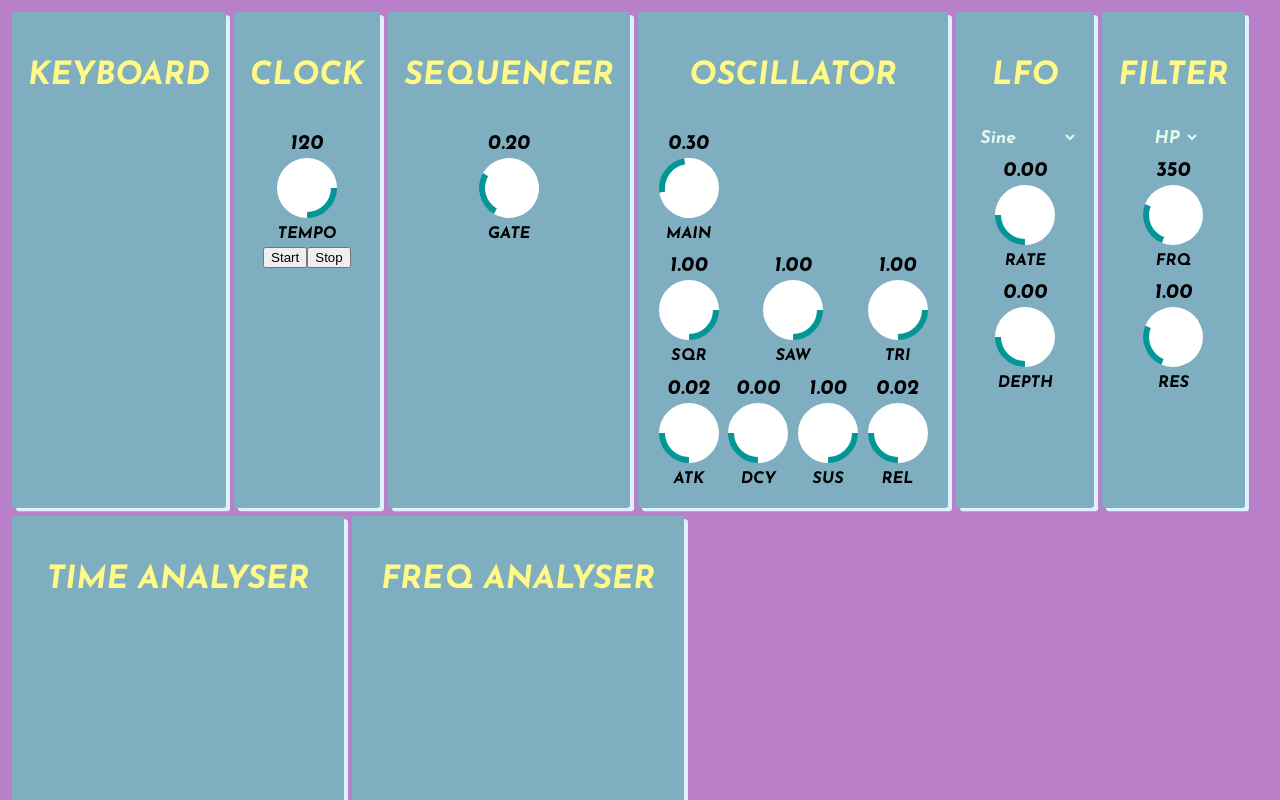
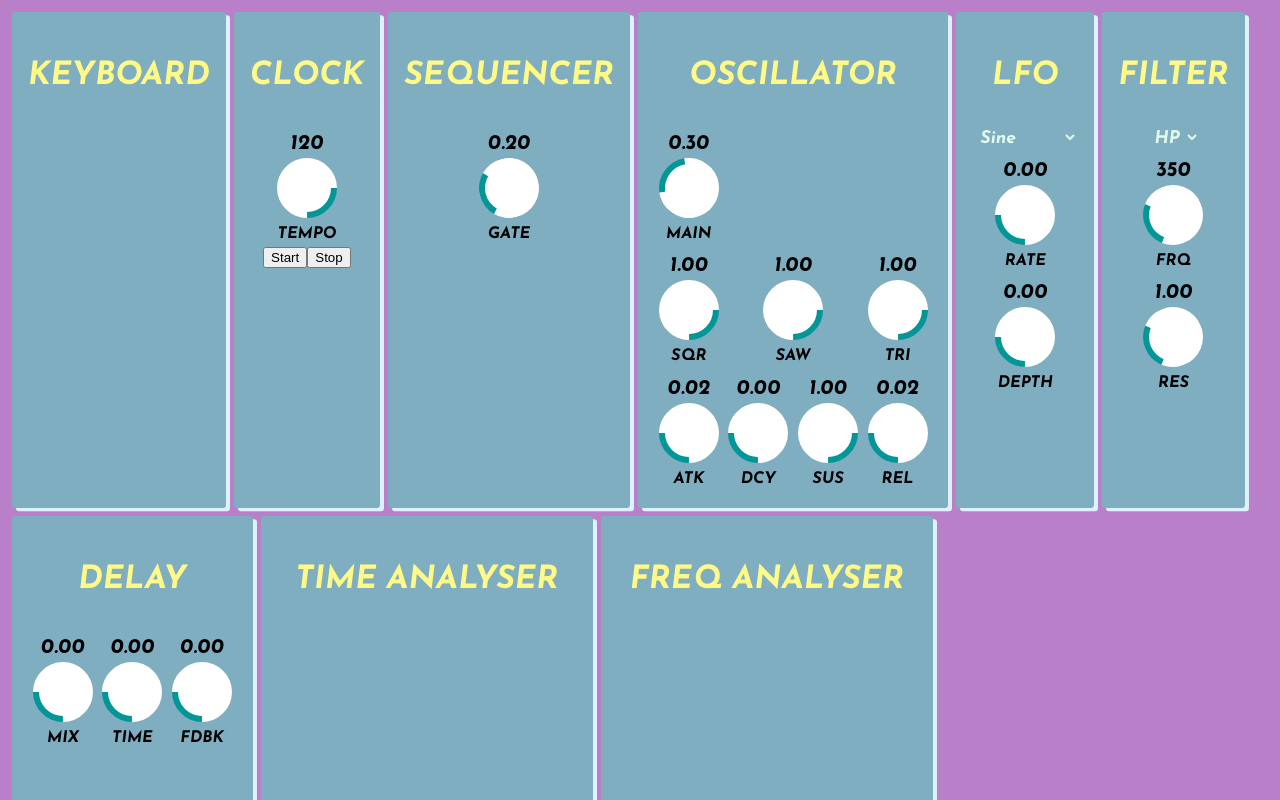
Before and after one commit to jkyle/austinjs-web-audio, a React app: page / in a window 1280 px wide. Shown: the top 800 px of the page. Built offline with nearby package versions, Linux system fonts and the light colour scheme.

Commit message:
Added Delay node with "Mix"

```diff
--- a/src/App.js
+++ b/src/App.js
@@ -9,7 +9,7 @@ import Filter, { FilterDOM } from './Filter'
 import LFO, { LFODOM } from './LFO'
 import Clock, { ClockDOM } from './Clock'
 import Sequencer, { SequencerDOM } from './Sequencer'
-// import Delay, { DelayDOM } from './Delay'
+import Delay, { DelayDOM } from './Delay'
 
 const context = new (window.AudioContext || window.webkitAudioContext)()
 const keyboard = Keyboard(context)
@@ -22,11 +22,11 @@ lfo.start(context.currentTime)
 keyboard.register(osc.start)
 
 const gain = context.createGain()
-// const delay = Delay(context)
-// delay.out.connect(gain)
+const delay = Delay(context)
+delay.out.connect(gain)
 
 osc.gain.connect(filter.filter)
-// filter.filter.connect(delay.input)
+filter.filter.connect(delay.input)
 lfo.gain.connect(filter.filter.frequency)
 gain.connect(context.destination)
 gain.connect(timeAnalyser.analyser)
@@ -59,9 +59,9 @@ export default () => (
     <Device name="Filter">
       <FilterDOM device={filter} />
     </Device>
-    {/* <Device name="Delay">
+    <Device name="Delay">
       <DelayDOM device={delay} />
-    </Device> */}
+    </Device>
     <Device name="Time Analyser">
       <TimeAnalyserDOM device={timeAnalyser} />
     </Device>
```
